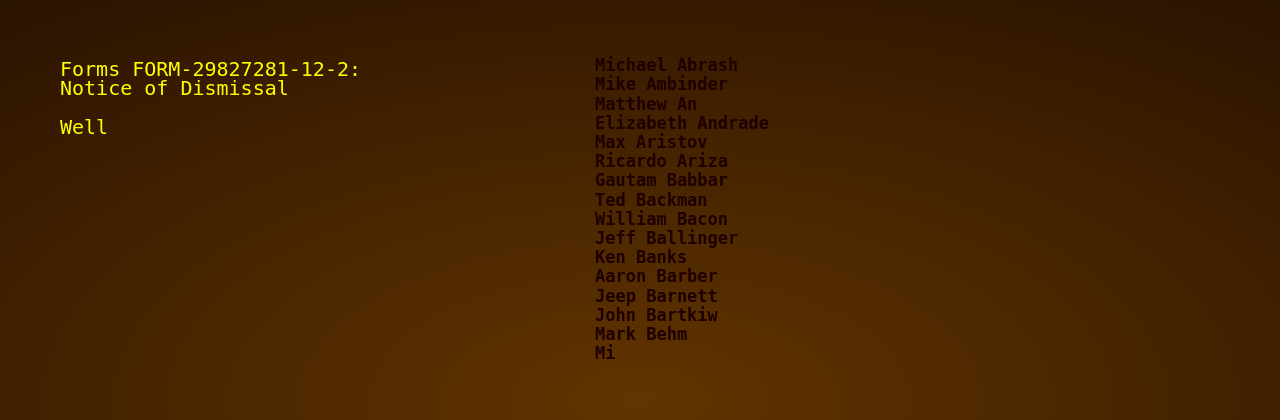
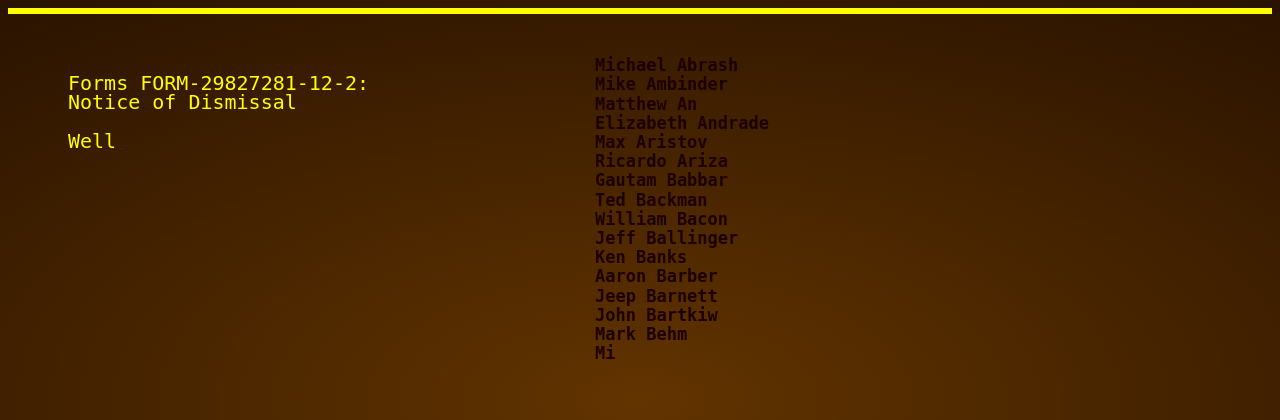
Before and after one commit to swordling/swordling.github.io, a PHP site: page / in a window 1280 px wide. Shown: the top 420 px of the page. Run offline with PHP 8.4, Linux system fonts and the light colour scheme.

Commit message:
Adding Portal 2 Style

```diff
--- a/index.html
+++ b/index.html
@@ -14,6 +14,7 @@ Based on a work at http://xbytez.eu/.
      <script type="text/javascript" src="cake.js"></script>
  </head>
  <body>
+     <div id="container"></div>
      <div id="lyrics">
          <div id="lyricsleft"></div>
          <div id="lyricstop"></div>
--- a/style.css
+++ b/style.css
@@ -26,7 +26,7 @@ body {
 }
 
 #lyrics {
-	position:absolute;
+	position:relative;
 	left:2em;
 	top:2em;
 	width: 30em;
@@ -34,7 +34,7 @@ body {
 }
 
 #lyricstext {
-	position:absolute;
+	position:relative;
 	left:1em;
 	right:1em;
 	top:1em;
```
